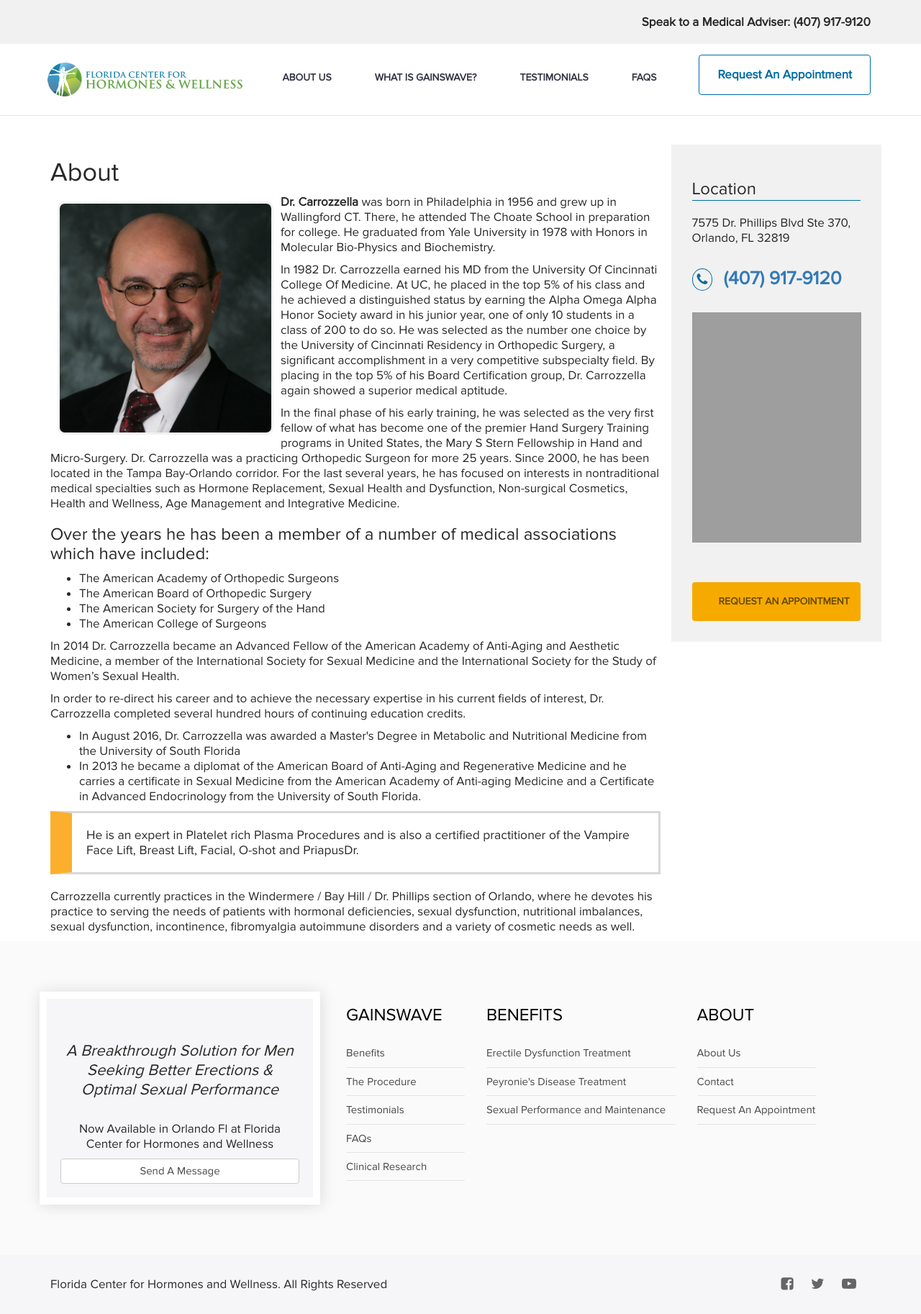
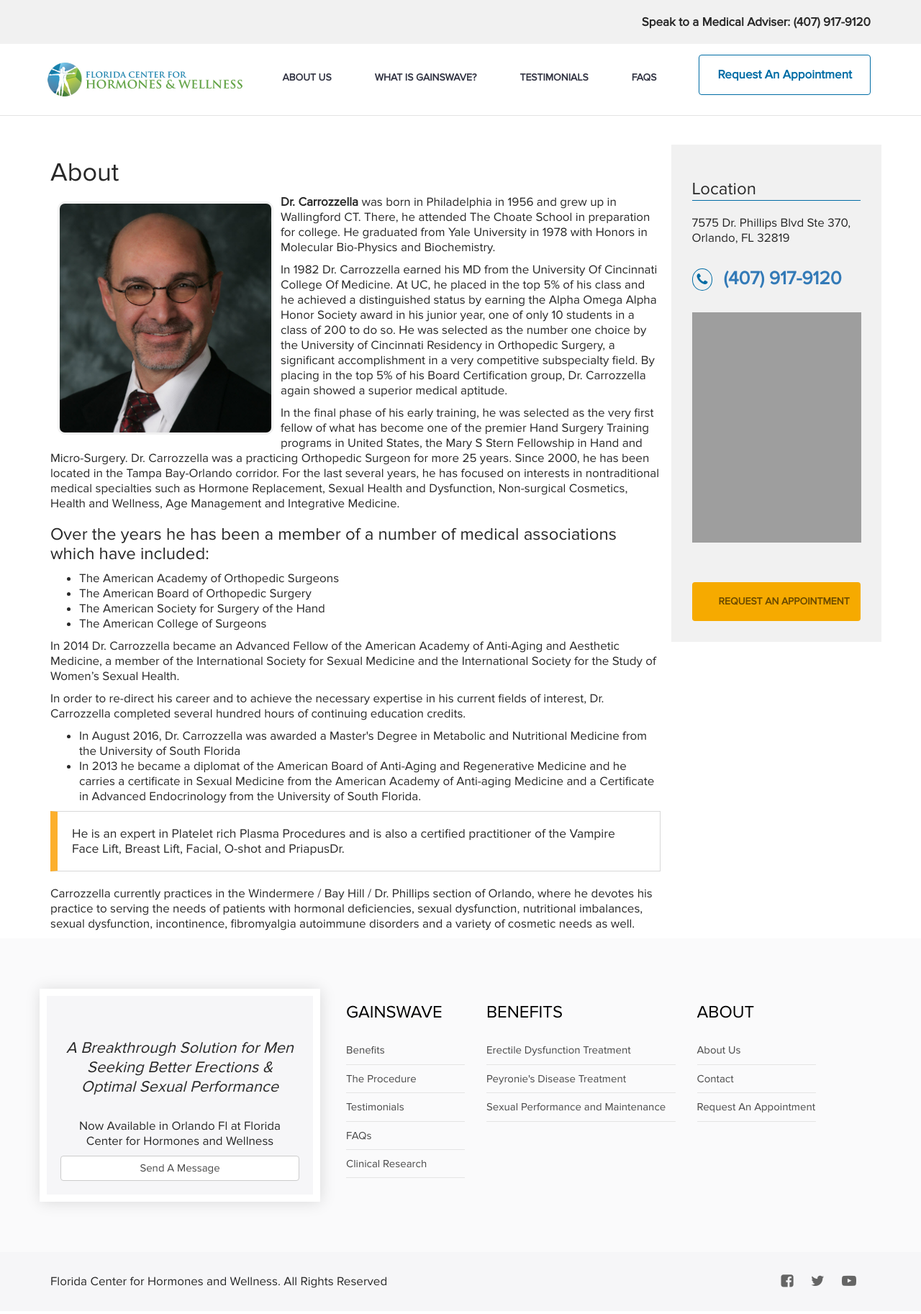
Before and after one commit to aaghealth/gainswavecolumbus.com, a Jekyll site: the page built from about.html, in a window 1280 px wide. Shown: the whole page at 72% size. Built offline with Jekyll 4.4.1, drawn with Linux system fonts in a browser that asks for light colours; nearby versions of some CDN libraries; grey boxes are pictures that could not be loaded.

Commit message:
Update style.css

```diff
--- a/assets/css/style.css
+++ b/assets/css/style.css
@@ -394,10 +394,12 @@
 	border-left:0px solid;
 	text-align:center;
 }
-.featured-2-quote blockquote p
-{
-	font-size:28px;
-	margin:0px;
+.featured-2-quote blockquote p {
+    font-size: 20px;
+    margin: 0px;
+    font-style: italic;
+    font-weight: bold;
+    text-align: left;
 }
 .featured-2-quote blockquote strong
 {
@@ -976,14 +978,13 @@
     padding: 29px;
     background: #f1f1f1;
 }
-.entry-page blockquote
-{
-	    padding-left: 25px;
+.entry-page blockquote {
+    padding-left: 25px;
     margin-bottom: 20px;
     background: #ffffff;
     padding: 20px;
-    border: 3px solid #d8d8d8;
-    border-left: 30px solid #fcaf2c;
+    border: 1px solid #d8d8d8;
+    border-left: 10px solid #fcaf2c;
 }
 .entry-page blockquote a:hover
 {
```
